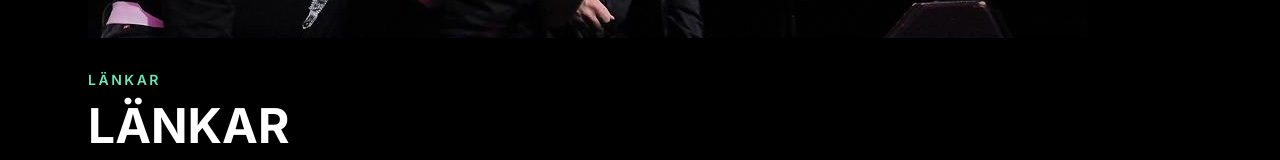
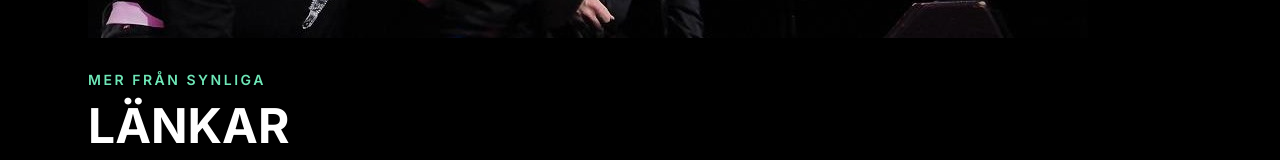
Before and after one commit to camilla-westin/Synliga, a React (Vite) app: page /links in a window 1280 px wide. Shown: the part 611-771 px from the top of the page. Built offline with nearby package versions, Linux system fonts and the light colour scheme.

Commit message:
Link change

```diff
--- a/src/pages/Links.jsx
+++ b/src/pages/Links.jsx
@@ -47,7 +47,7 @@ function Links() {
   return (
     <section>
       <p className="mb-3 text-sm font-semibold uppercase tracking-[0.18em] text-emerald-300">
-        Länkar
+        Mer från Synliga
       </p>
       <h1 className="text-4xl font-bold text-white sm:text-5xl">Länkar</h1>
       <div className="mt-8 grid gap-5 md:grid-cols-2">
```
